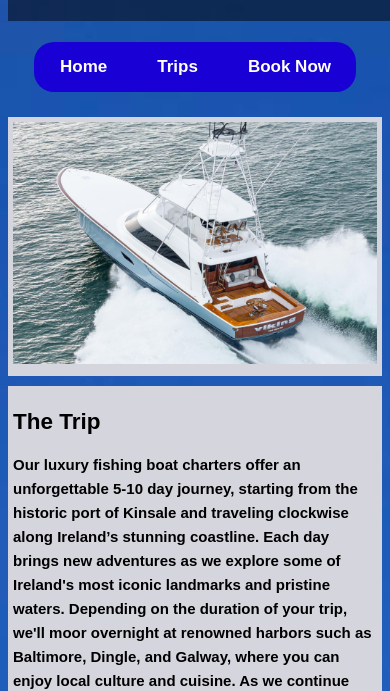
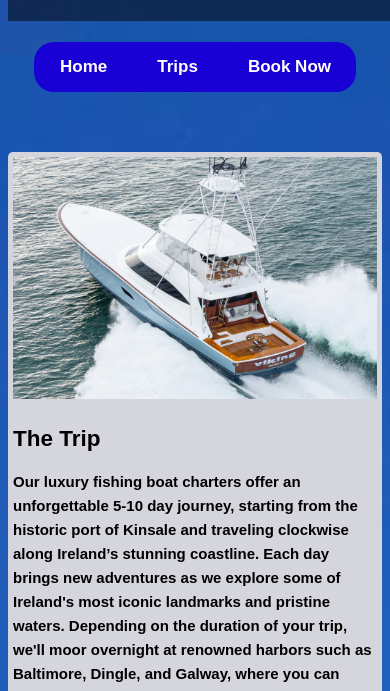
Before and after one commit to antfildes10/Project-1, a plain HTML site: page trips.html in a window 390 px wide. Shown: the part 140-831 px from the top of the page. Drawn offline with Linux system fonts and the light colour scheme.

Commit message:
14/10/2024 vr2

```diff
--- a/project1.css
+++ b/project1.css
@@ -285,10 +285,11 @@ footer {
 #myVideo {
   position: fixed;
   right: 0;
-  bottom: 0;
+  bottom: -20px;
   max-width: 100%;
   max-height: 100%;
   z-index:0;
+
 }
 
 
@@ -437,9 +438,9 @@ label {
 .container{
   width: 100%;
   max-width: 600px;
-  margin-top:15px;
+  margin-top:40px;
   text-align: center;
-  display:inline
+  display:inline-block;
 
 
 }
@@ -448,7 +449,7 @@ label {
   flex: 1;
   padding:5px 5px 5px 5px;
   border: 0px solid;
-  margin-top:5px;
+  margin-top:0px;
   box-sizing: border-box;
   font-size: 15px;
   font-weight: bold;
@@ -457,7 +458,8 @@ label {
   color:rgb(0, 0, 0);
   line-height: 160%;
   font-family:sans-serif;
-  margin-bottom:10px;
+  margin-bottom:-8px;
+  border-radius:5px;
 
 }
 
```
